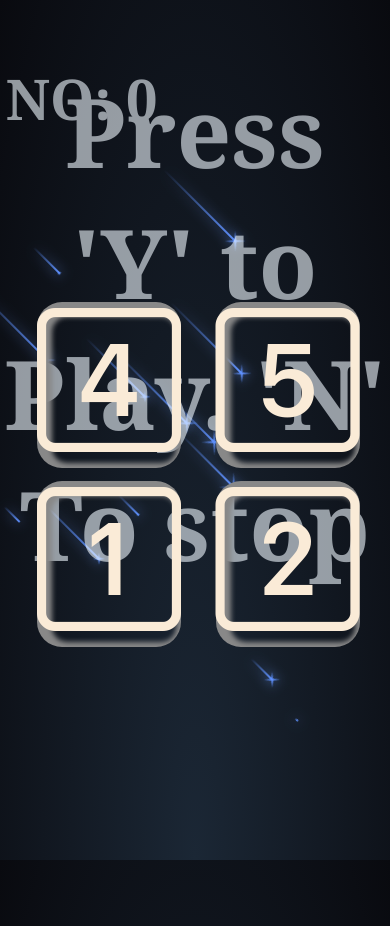
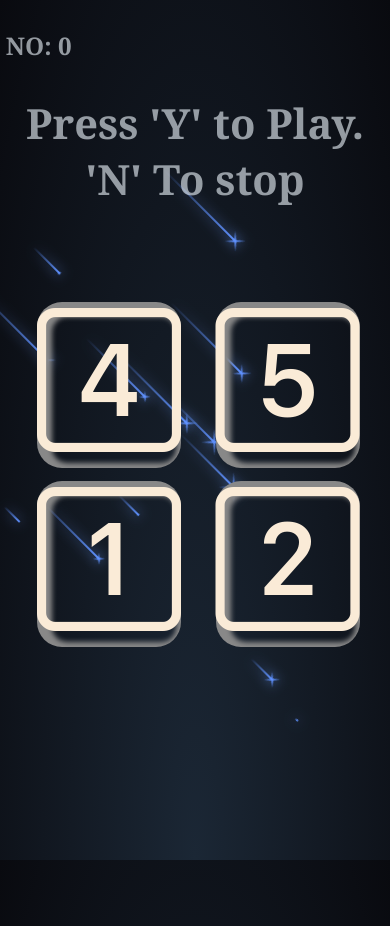
Before and after one commit to Naman503/MemoryGame, a plain HTML site: page index.html in a window 390 px wide. Shown: the top 926 px of the page. Drawn offline with nearby package versions, Linux system fonts and the light colour scheme.

Commit message:
Making it responsive

```diff
--- a/index.js
+++ b/index.js
@@ -80,7 +80,9 @@ $(".bi").click(function (event) {
     add(this);
     condition();
 })
-
+$("h1").click(function(event){
+    what("y");
+})
 $(document).keypress(function (event) {
     if(event.key=='y'||event.key=='Y'){
        what("y");
--- a/style.css
+++ b/style.css
@@ -369,7 +369,7 @@ i{
 i:hover{
     box-shadow: 10px 10px 8px 8px #888888 inset;
     font-size: 8.9rem;
-    background-color: #c2f0ff;
+    background-color: #1800a1;
 }
 h3{
   position:fixed;
@@ -378,11 +378,47 @@ h3{
 }
 .title{
     opacity: 0.6;
-    font-size: 3rem;
+    font-size: 2.8rem;
     position: absolute;
     top:1px;
     color:aliceblue;
     font-family:Cambria, Cochin, Georgia, Times, 'Times New Roman', serif;
+}
+
+@media screen and (max-width: 992px) {
+
+
+    .title{
+      margin:0 3px;
+      top:8%;
+      font-size: 2rem;
+    }
+    .gameBord{
+      right: auto;
+
+    }
+
+}
+
+/* On screens that are 600px or less, set the background color to olive */
+@media screen and (max-width: 600px) {
+  body{
+    overflow: hidden;
+    overflow-x: hidden;
+    overflow-y: hidden;
+    -ms-overflow-style: none;  /* IE and Edge */
+  scrollbar-width: none;  /* Firefox */
+  }
+  .title{
+
+    margin:0 3px;
+    top:8%;
+    font-size: 1.3rem;
+  }
+  .gameBord{
+    right: 5%;
+
+  }
 }
 .row{
     margin: 2% 1%;
```
